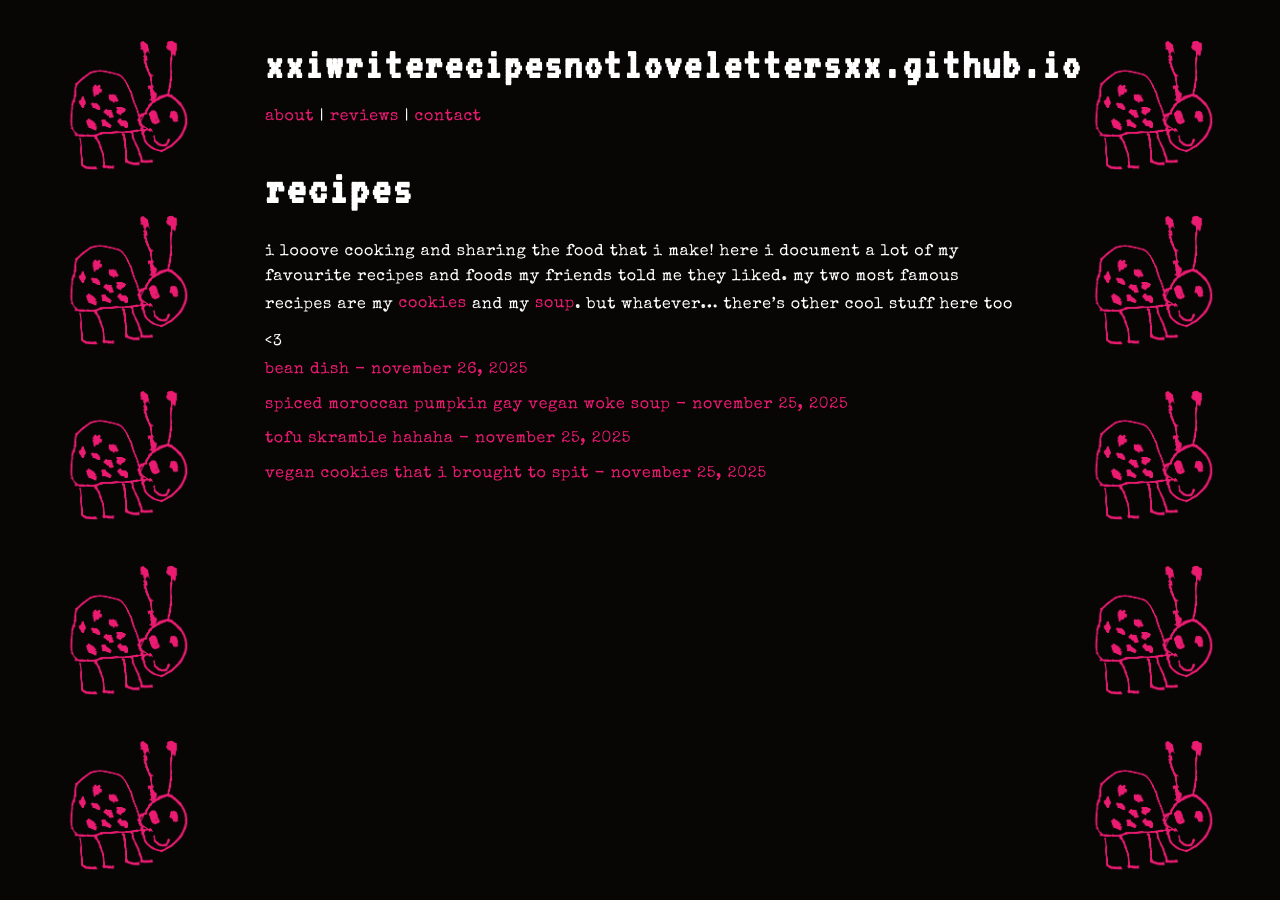
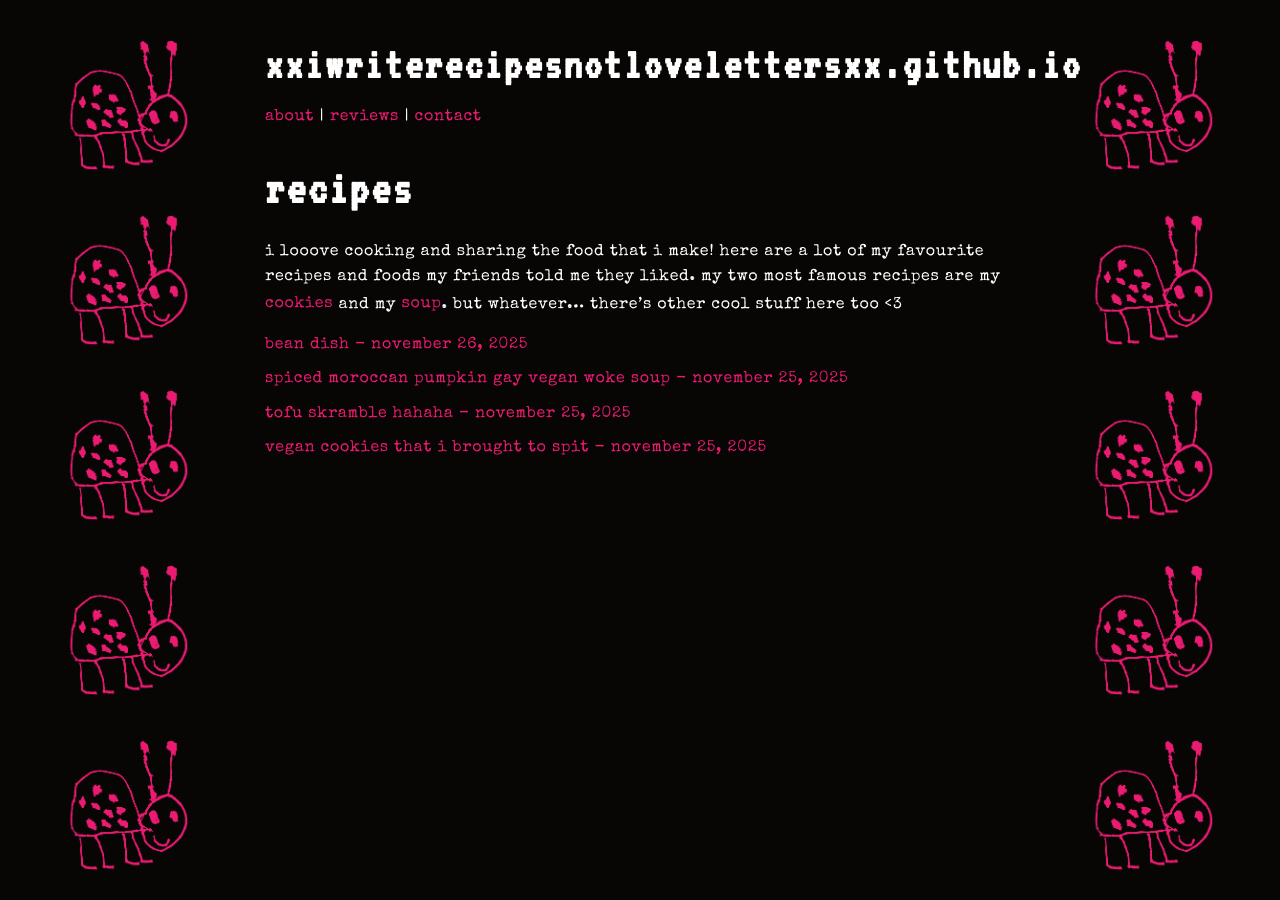
Before and after one commit to xxiwriterecipesnotlovelettersxx/xxiwriterecipesnotlovelettersxx.github.io, a Jekyll site: the page built from recipes.md, in a window 1280 px wide. Built offline with Jekyll 4.4.1, drawn with Linux system fonts in a browser that asks for light colours.

Commit message:
Update recipes.md

```diff
--- a/recipes.md
+++ b/recipes.md
@@ -4,7 +4,7 @@ title: recipes
 ---
 
 <h1>recipes</h1>
-<p></p>i looove cooking and sharing the food that i make! here i document a lot of my favourite recipes and foods my friends told me they liked. my two most famous recipes are my <a href="/recipe/2025/11/25/vegan-cookies-that-i-brought-to-spit">cookies</a> and my <a href="/recipe/2025/11/25/spiced-morrocan-pumpkin-gay-vegan-woke-soup">soup</a>. but whatever... there's other cool stuff here too &lt;3
+<p></p>i looove cooking and sharing the food that i make! here are a lot of my favourite recipes and foods my friends told me they liked. my two most famous recipes are my <a href="/recipe/2025/11/25/vegan-cookies-that-i-brought-to-spit">cookies</a> and my <a href="/recipe/2025/11/25/spiced-morrocan-pumpkin-gay-vegan-woke-soup">soup</a>. but whatever... there's other cool stuff here too &lt;3
 
 <ul class="recipe-list">
 {% assign recipe_posts = site.posts | where:"categories","recipe" | sort:"date" | reverse %}
```
